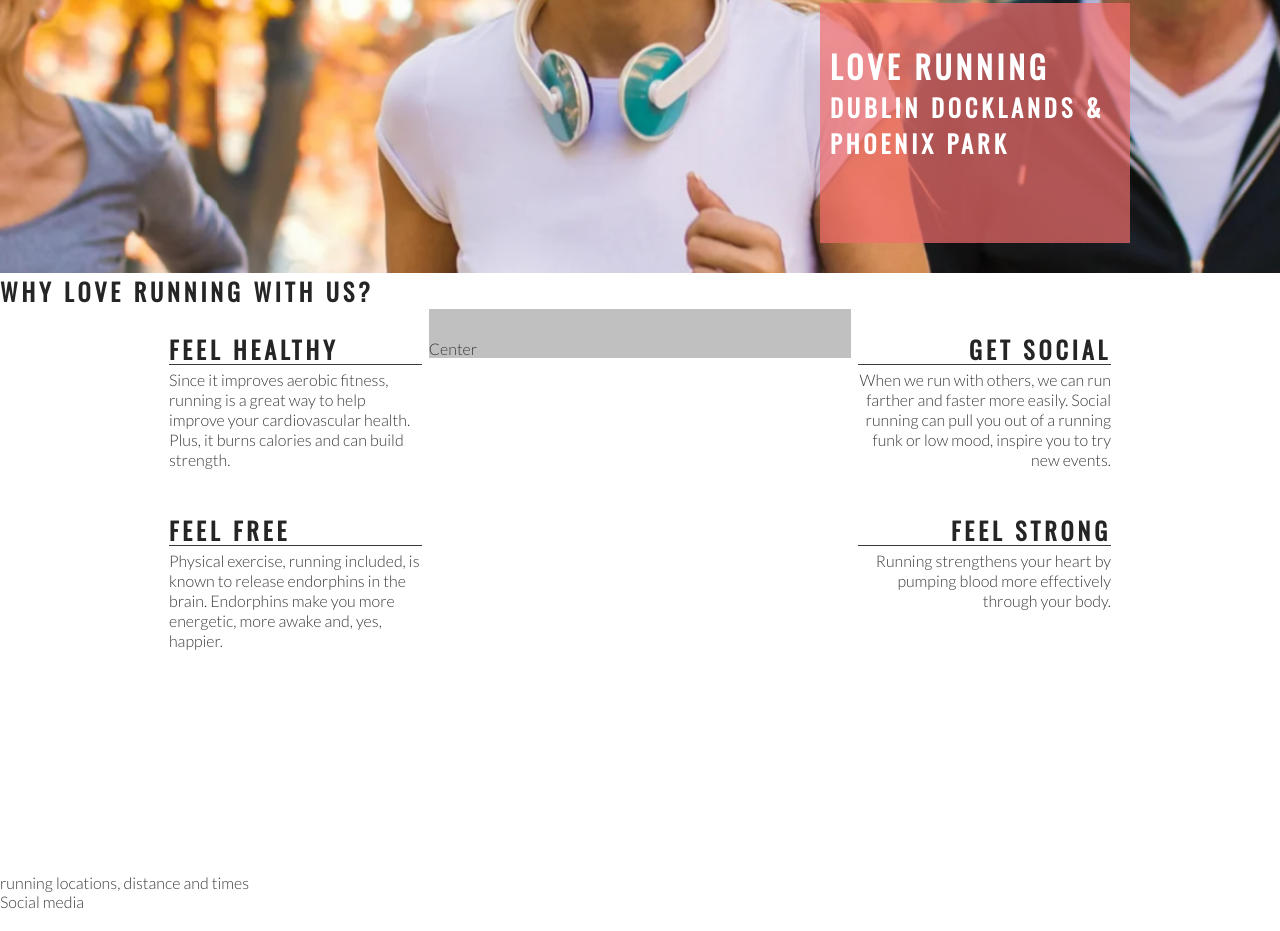
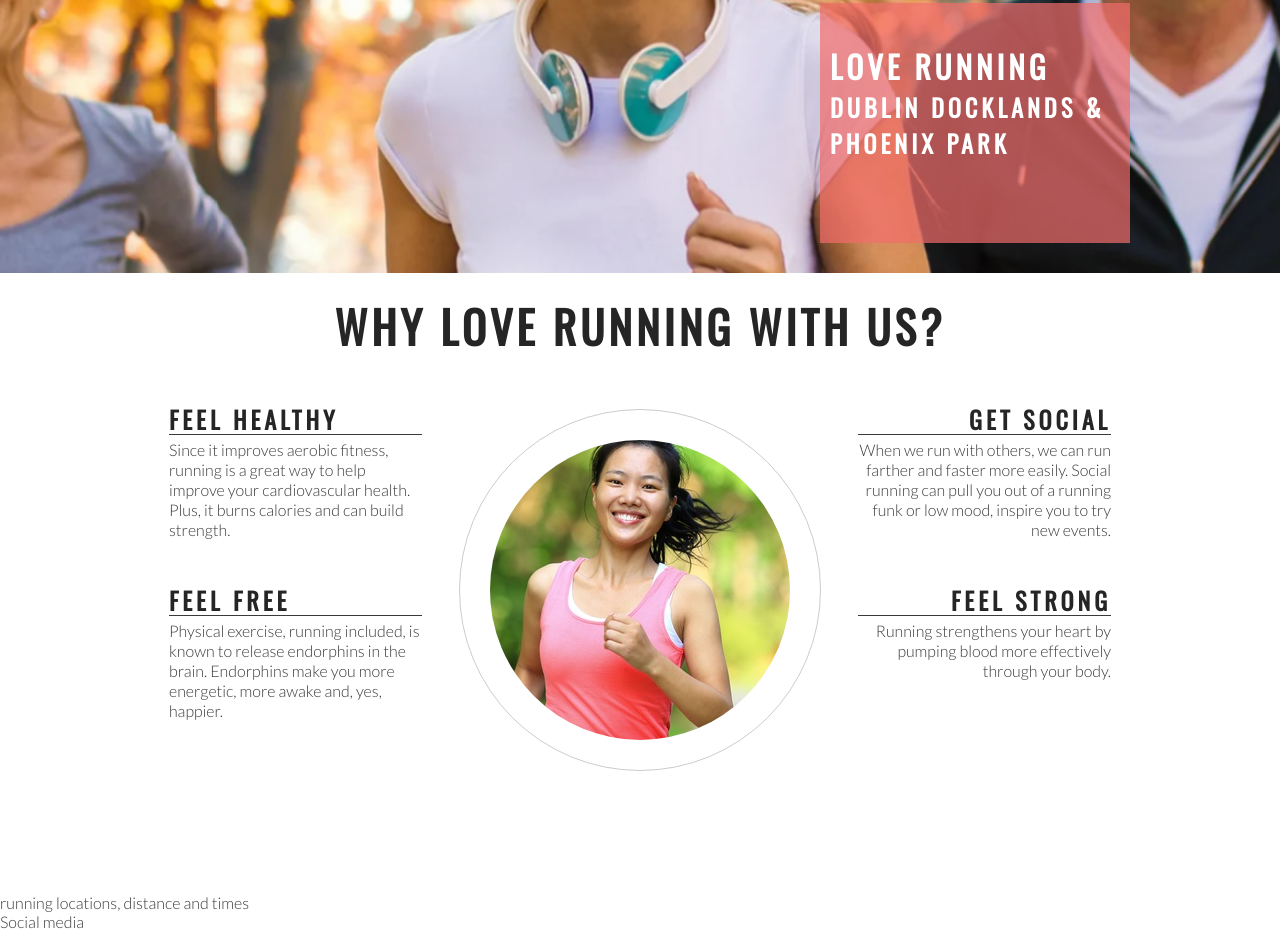
Before and after one commit to Karl-Ryan0/love-running, a plain HTML site: page index.html in a window 1280 px wide. Shown: the part 402-1333 px from the top of the page. Drawn offline with nearby package versions, Linux system fonts and the light colour scheme.

Commit message:
Add center image and related styling

```diff
--- a/assets/css/style.css
+++ b/assets/css/style.css
@@ -116,7 +116,6 @@ h1, h2 {
     padding-top: 30px;
     width: 33%;
     margin: 0 auto;
-    background-color: silver;
 }
 
 hr{
@@ -148,3 +147,26 @@ hr{
 .right-about-heading p{
     text-align: right;
 }
+
+#welcome{
+    text-align: center;
+    margin: 20px 0;
+    font-size: 280%;
+}
+
+#circle-container{
+    width: 300px;
+    height: 300px;
+    padding: 30px;
+    border-style: solid;
+    border-color: #ccc;
+    border-width: 1px;
+    border-radius: 50%;
+    margin: 0 auto;
+}
+
+#circle-cover-bg{
+    background: url(../images/ethos-center-image.jpg) no-repeat center center;
+    height: 100%;
+    border-radius: 50%;
+}
--- a/index.html
+++ b/index.html
@@ -37,7 +37,7 @@
         </div>
     </section>
     <section id="club-ethos">
-        <h1>Why Love Running With Us?</h1>
+        <h2 id="welcome">Why Love Running With Us?</h2>
         <div id="left-about">
             <div class="left-about-heading">
                 <h2>Feel Healthy</h2>
@@ -63,7 +63,11 @@
                 </div>
         </div>
         <div id="center-about">
-            Center
+            <div id="circle-container">
+                <div id="circle-cover-bg">
+
+                </div>
+            </div>
         </div>
     </section>
     <section>
```
Also changed, not shown: assets/images/ethos-center-image.jpg (added).
